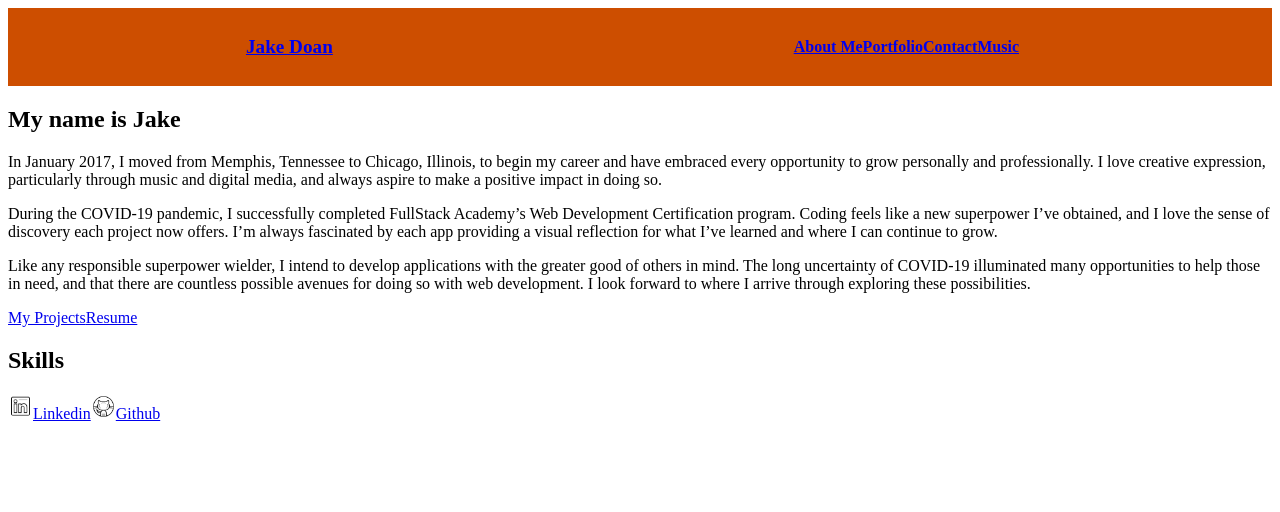
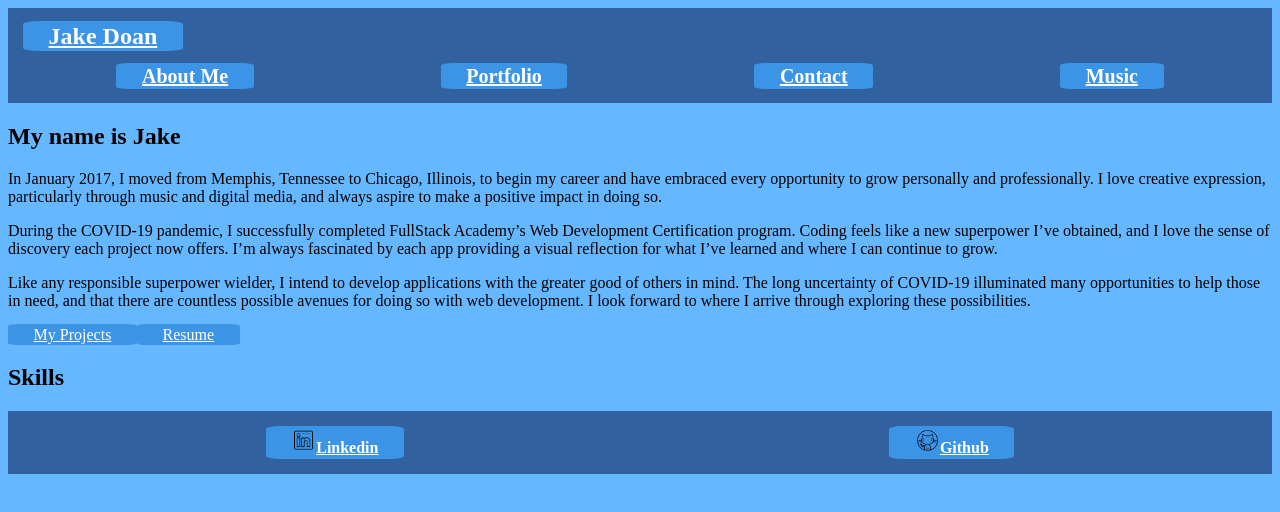
Before and after one commit to jakedoan3/portfolio, a React (Create React App) app: page /about in a window 1280 px wide. Shown: the top 512 px of the page. Built offline with nearby package versions, Linux system fonts and the light colour scheme.

Commit message:
more CSS styling

```diff
--- a/src/AboutMe.jsx
+++ b/src/AboutMe.jsx
@@ -3,14 +3,14 @@ import React from 'react'
 
 const AboutMe = () => {
   return (
-    <div>
+    <div className='aboutMe'>
       <div id="bio-full">
         <h2>My name is Jake</h2>
         <p>In January 2017, I moved from Memphis, Tennessee to Chicago, Illinois, to begin my career and have embraced every opportunity to grow personally and professionally. I love creative expression, particularly through music and digital media, and always aspire to make a positive impact in doing so.</p>
         <p>During the COVID-19 pandemic, I successfully completed FullStack Academy’s Web Development Certification program. Coding feels like a new superpower I’ve obtained, and I love the sense of discovery each project now offers. I’m always fascinated by each app providing a visual reflection for what I’ve learned and where I can continue to grow.</p>
         <p>Like any responsible superpower wielder, I intend to develop applications with the greater good of others in mind. The long uncertainty of COVID-19 illuminated many opportunities to help those in need, and that there are countless possible avenues for doing so with web development. I look forward to where I arrive through exploring these possibilities.</p>
-        <a href="/portfolio">My Projects</a>
-        <a href="https://docs.google.com/document/d/1ijQXX34lW7Zy-5HWNEDKb3ZHmHxxW2vZ/edit?usp=sharing&ouid=100112611172731593610&rtpof=true&sd=true" >Resume</a>
+        <a className='aboutMeLink' href="/portfolio">My Projects</a>
+        <a className='aboutMeLink' href="https://docs.google.com/document/d/1ijQXX34lW7Zy-5HWNEDKb3ZHmHxxW2vZ/edit?usp=sharing&ouid=100112611172731593610&rtpof=true&sd=true" >Resume</a>
       </div>
       <div id="skills">
         <h2>Skills</h2>
--- a/src/Footer.jsx
+++ b/src/Footer.jsx
@@ -3,7 +3,7 @@ import React from 'react'
 const Footer = () => {
   return (
     <div>
-      <div>
+      <div className='footer'>
       <a href="https://www.linkedin.com/in/james-doan-iii/">
         <img src="/icons8-linkedin-80.png" alt="Linkedin" width="25vw"/>
         Linkedin
--- a/src/Style/App.css
+++ b/src/Style/App.css
@@ -1,29 +1,66 @@
+a {
+    background-color: rgb(60, 148, 231);
+    color: white;
+    padding: 2px;
+    padding-left: 2vw;
+    padding-right: 2vw;
+    border-radius: 10%;
+
+}
+
+a:hover {
+    background-color: goldenrod;
+    box-shadow: 2px 2px 2px rgb(60, 148, 231);
+}
+
+a:active{
+    background-color: rgb(0, 84, 162);
+    color:black;
+    box-shadow: 2px 2px 2px rgb(206, 225, 243);
+}
+
 .Navbar {
-    display: flex;
-    flex-direction: row;
-    justify-content: space-around;
+    /* display: flex; */
+    /* flex-direction: row; */
+    /* justify-content: space-around; */
     font-weight: bold;
     padding: 15px;
-    background: rgb(205, 78, 0);
+    background: rgb(49, 97, 159);
     top: 0;
 }
 
 .NavLink {
 display: flex;
 flex-direction: row;
-    justify-content: space-between;
-    align-items: right;
+justify-content: space-around;
+align-items: left;
 font-weight: bold;
-    padding: 15px;
-    text-align: center;
+font-size: 20px;
+padding-top: 15px;
+/* text-align: center; */
 }
 
 
 .NavTitle {
-    font-size: larger;
+font-size: 24px;
 align-self: center;
 }
 
-header {
+.footer {
+    display: flex;
+    flex-direction: row;
+    justify-content: space-around;
+    font-weight: bold;
+    padding: 15px;
+    background: rgb(49, 97, 159);
+    position: sticky;
+    top: 100%;
+}
+
+html {
+    background-color: rgb(101, 183, 255);
+}
+
+.project {
 
 }
```
Also changed, not shown: package.json (+6 -1 lines), public/manifest.json, 1 other file (tests, documents, lock files or other folders). Lines whose indentation alone changed are shown as unchanged.
